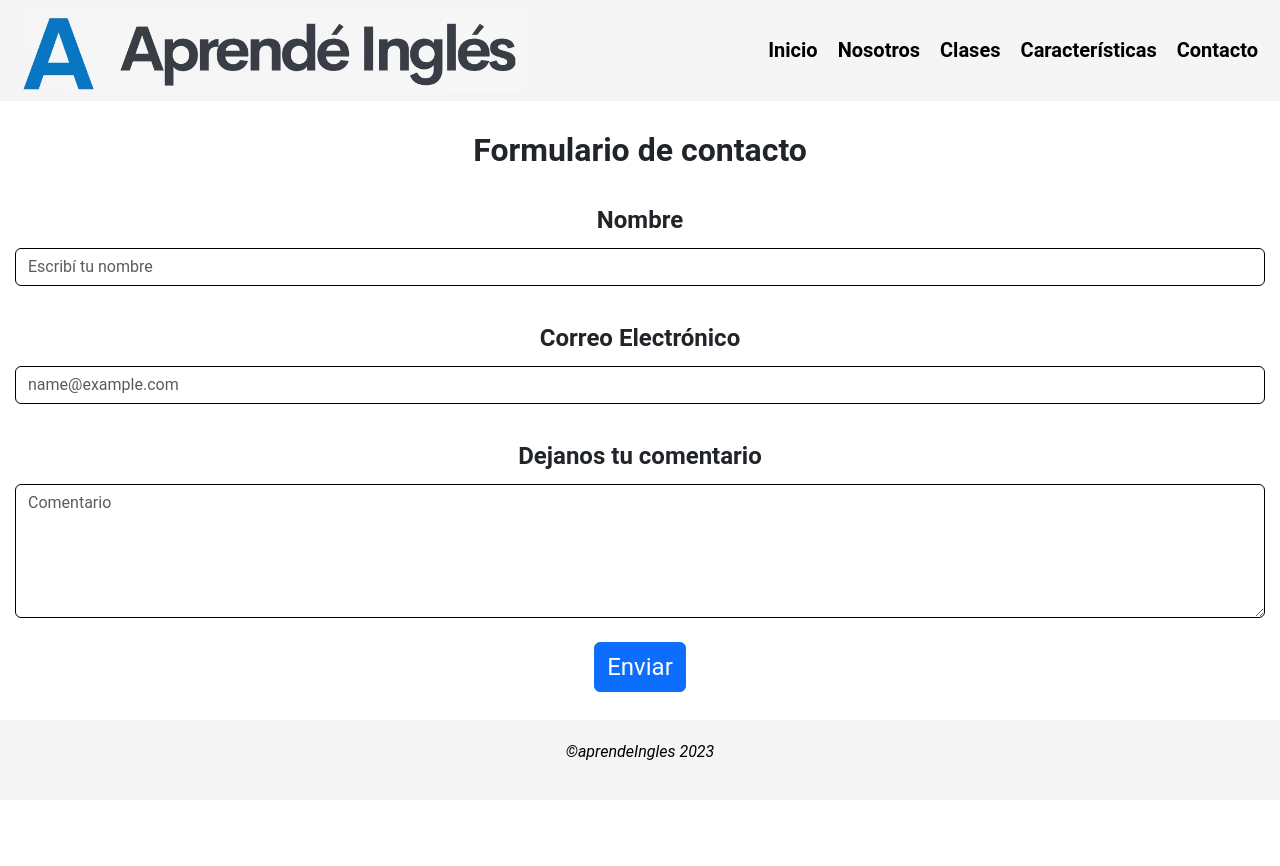
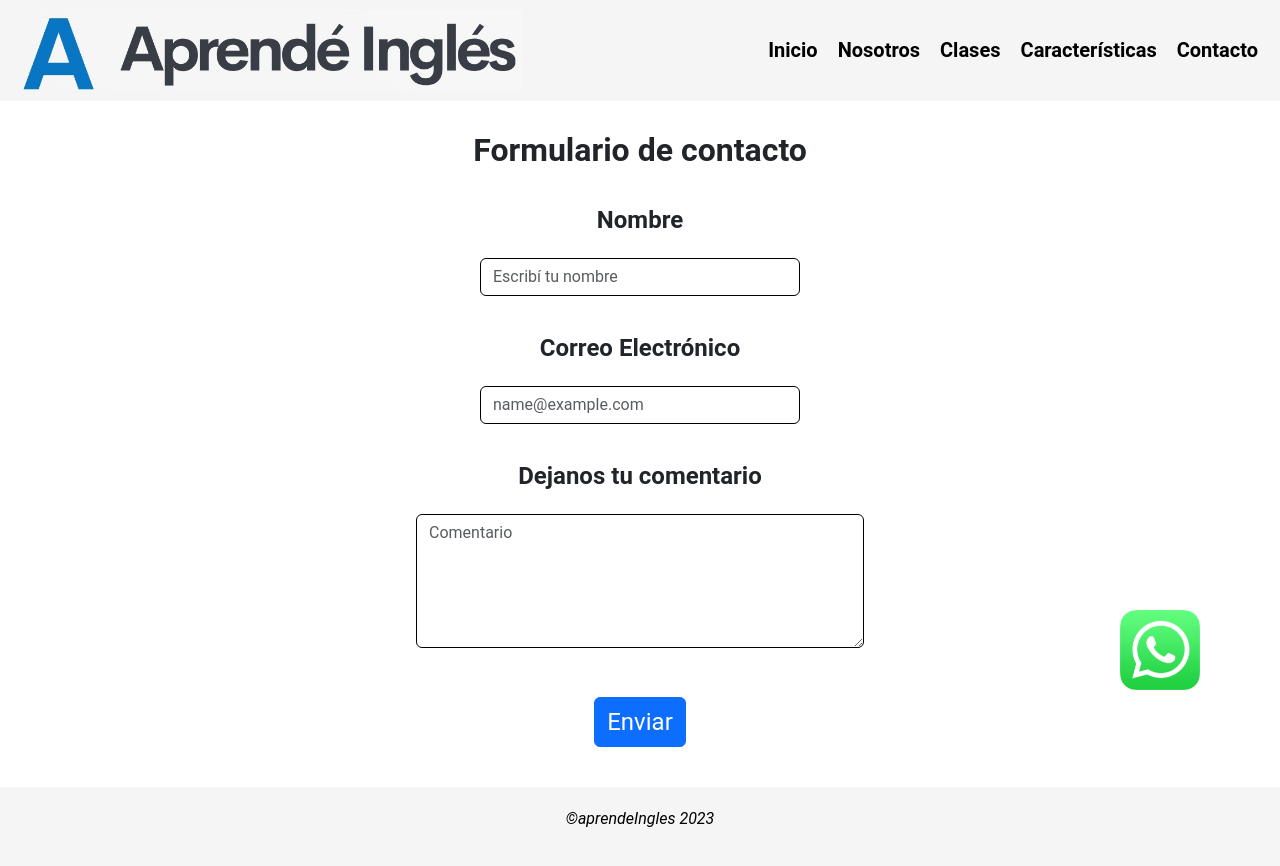
Before and after one commit to fedecera88/aprendeIngles, a website: page pages/contacto.html in a window 1280 px wide. Before the commit the page ends 800 px from the top, so only its background shows below. Drawn offline with nearby package versions, Linux system fonts and the light colour scheme.

Commit message:
add btn wsp

```diff
--- a/pages/contacto.html
+++ b/pages/contacto.html
@@ -1,66 +1,142 @@
 <!DOCTYPE html>
 <html lang="es">
   <head>
-    <meta charset="UTF-8">
-    <meta name="viewport" content="width=device-width, initial-scale=1.0">
-    <link href="https://cdn.jsdelivr.net/npm/bootstrap@5.3.2/dist/css/bootstrap.min.css" rel="stylesheet" integrity="sha384-T3c6CoIi6uLrA9TneNEoa7RxnatzjcDSCmG1MXxSR1GAsXEV/Dwwykc2MPK8M2HN" crossorigin="anonymous">
-    <link rel="stylesheet" href="../css/estilos.css">
+    <meta charset="UTF-8" />
+    <meta name="viewport" content="width=device-width, initial-scale=1.0" />
+    <link
+      href="https://cdn.jsdelivr.net/npm/bootstrap@5.3.2/dist/css/bootstrap.min.css"
+      rel="stylesheet"
+      integrity="sha384-T3c6CoIi6uLrA9TneNEoa7RxnatzjcDSCmG1MXxSR1GAsXEV/Dwwykc2MPK8M2HN"
+      crossorigin="anonymous"
+    />
+    <link rel="stylesheet" href="../css/estilos.css" />
     <title>Aprendé Inglés - Contacto</title>
   </head>
   <body>
     <header>
-        <img src="../img/logo.jpg" alt="Logo">
+      <img src="../img/logo.jpg" alt="Logo" />
       <nav class="navbar navbar-expand-lg custom-navbar-style">
         <div class="container-fluid">
           <a class="navbar-brand" href="#"></a>
-                  <button class="navbar-toggler" type="button" data-bs-toggle="collapse" data-bs-target="#navbarSupportedContent" aria-controls="navbarSupportedContent" aria-expanded="false" aria-label="Toggle navigation">
+          <button
+            class="navbar-toggler"
+            type="button"
+            data-bs-toggle="collapse"
+            data-bs-target="#navbarSupportedContent"
+            aria-controls="navbarSupportedContent"
+            aria-expanded="false"
+            aria-label="Toggle navigation"
+          >
             <span class="navbar-toggler-icon"></span>
           </button>
           <div class="collapse navbar-collapse" id="navbarSupportedContent">
             <ul class="navbar-nav me-auto mb-2 mb-lg-0">
               <li class="nav-item nav-estilo">
-                            <a class="nav-link active" aria-current="page" href="../index.html">Inicio</a>
+                <a
+                  class="nav-link active"
+                  aria-current="page"
+                  href="../index.html"
+                  >Inicio</a
+                >
               </li>
               <li class="nav-item nav-estilo">
-                            <a class="nav-link active" aria-current="page" href="nosotros.html">Nosotros</a>
+                <a
+                  class="nav-link active"
+                  aria-current="page"
+                  href="nosotros.html"
+                  >Nosotros</a
+                >
               </li>
               <li class="nav-item nav-estilo">
-                            <a class="nav-link active" aria-current="page" href="./clases.html">Clases</a>
+                <a
+                  class="nav-link active"
+                  aria-current="page"
+                  href="./clases.html"
+                  >Clases</a
+                >
               </li>
               <li class="nav-item nav-estilo">
-                            <a class="nav-link active" aria-current="page" href="./caracteristicas.html">Características</a>
+                <a
+                  class="nav-link active"
+                  aria-current="page"
+                  href="./caracteristicas.html"
+                  >Características</a
+                >
               </li>
               <li class="nav-item nav-estilo">
-                            <a class="nav-link active" aria-current="page" href="./contacto.html">Contacto</a>
+                <a
+                  class="nav-link active"
+                  aria-current="page"
+                  href="./contacto.html"
+                  >Contacto</a
+                >
               </li>
             </ul>
           </div>
         </div>
       </nav>
     </header>
-    <Main>
+    <main>
       <div class="formulario">
         <h1>Formulario de contacto</h1>
         <form action="" method="post">
           <div class="mb-4">
             <label for="nombre" class="form-label lbl">Nombre</label>
-                    <input type="text" class="form-control area" id="nombre" name="nombre" placeholder="Escribí tu nombre" required>
+            <input
+              type="text"
+              class="form-control area"
+              id="nombre"
+              name="nombre"
+              placeholder="Escribí tu nombre"
+              required
+            />
           </div>
           <div class="mb-4">
-                    <label for="correo" class="form-label lbl">Correo Electrónico</label>
-                    <input type="email" class="form-control area" id="correo" name="correo" placeholder="name@example.com" required>
+            <label for="correo" class="form-label lbl"
+              >Correo Electrónico</label
+            >
+            <input
+              type="email"
+              class="form-control area"
+              id="correo"
+              name="correo"
+              placeholder="name@example.com"
+              required
+            />
           </div>
           <div class="mb-4">
-                    <label for="comentario" class="form-label lbl">Dejanos tu comentario</label>
-                    <textarea class="form-control areaComentario" id="comentario" name="comentario" rows="5" placeholder="Comentario" required></textarea>
+            <label for="comentario" class="form-label lbl"
+              >Dejanos tu comentario</label
+            >
+            <textarea
+              class="form-control areaComentario"
+              id="comentario"
+              name="comentario"
+              rows="5"
+              placeholder="Comentario"
+              required
+            ></textarea>
           </div>
-                <button type="submit" class="btn btn-primary bContacto">Enviar</button>
+          <button type="submit" class="btn btn-primary bContacto">
+            Enviar
+          </button>
         </form>
       </div>
+      <a
+        href="https://wa.me/TUNUMEROTELEFONICO"
+        class="whatsapp-button"
+        target="_blank"
+      >
+        <img src="../img/logoWsp.png" alt="WhatsApp" />
+      </a>
     </main>
     <footer>
       <p>&copy;aprendeIngles 2023</p>
     </footer>
-<script src="https://cdn.jsdelivr.net/npm/bootstrap@5.3.2/dist/js/bootstrap.bundle.min.js" integrity="sha384-C6RzsynM9kWDrMNeT87bh95OGNyZPhcTNXj1NW7RuBCsyN/o0jlpcV8Qyq46cDfL" crossorigin="anonymous"></script>
+    <script
+      src="https://cdn.jsdelivr.net/npm/bootstrap@5.3.2/dist/js/bootstrap.bundle.min.js"
+      integrity="sha384-C6RzsynM9kWDrMNeT87bh95OGNyZPhcTNXj1NW7RuBCsyN/o0jlpcV8Qyq46cDfL"
+      crossorigin="anonymous"
+    ></script>
   </body>
 </html>
--- a/scss/_contacto.scss
+++ b/scss/_contacto.scss
@@ -26,9 +26,16 @@
 }
 
 @media (min-width: 768px) {
-  body {
-    grid-template-rows: auto 1fr auto;
-    grid-template-columns: 100%;
-    min-height: 100vh;
+  .area {
+    margin: 10px auto;
+    width: 25vw;
+  }
+  .areaComentario {
+    width: 35vw;
+    margin: 10px auto;
+  }
+  .bContacto {
+    margin: 25px auto;
+    font-size: 5rem;
   }
 }
--- /dev/null
+++ b/scss/_wsp.scss
@@ -0,0 +1,28 @@
+.whatsapp-button {
+  position: fixed;
+  bottom: 100px;
+  right: 15px;
+  display: flex;
+  align-items: center;
+  justify-content: center;
+  color: #fff;
+  transition: transform 0.3s ease;
+
+  &:hover {
+    transform: scale(1.5, 1.5);
+  }
+
+  img {
+    width: 50px;
+  }
+}
+
+@media (min-width: 768px) {
+  .whatsapp-button {
+    right: 80px;
+    margin-bottom: 10px;
+    img {
+      width: 80px;
+    }
+  }
+}
--- a/scss/estilos.scss
+++ b/scss/estilos.scss
@@ -7,4 +7,5 @@
 @import "botonP";
 @import "caracteristicas";
 @import "contacto";
+@import "wsp";
 @import "footer";
```
Also changed, not shown: css/estilos.css, img/logoWsp.png (added), 1 other file. Lines whose indentation alone changed are shown as unchanged.
